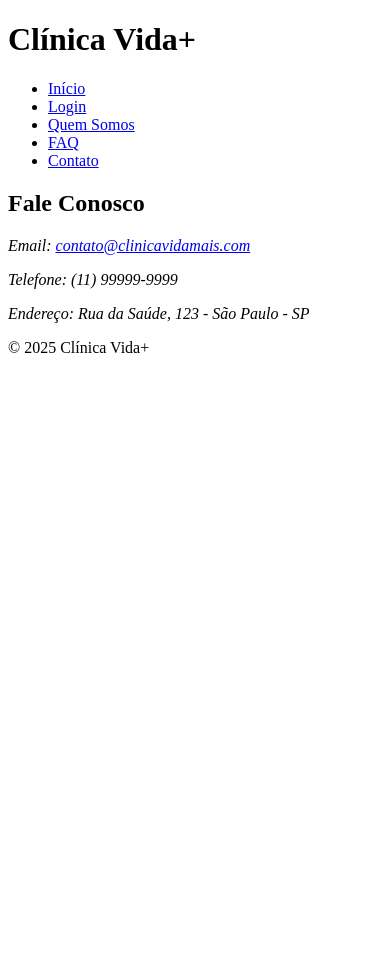
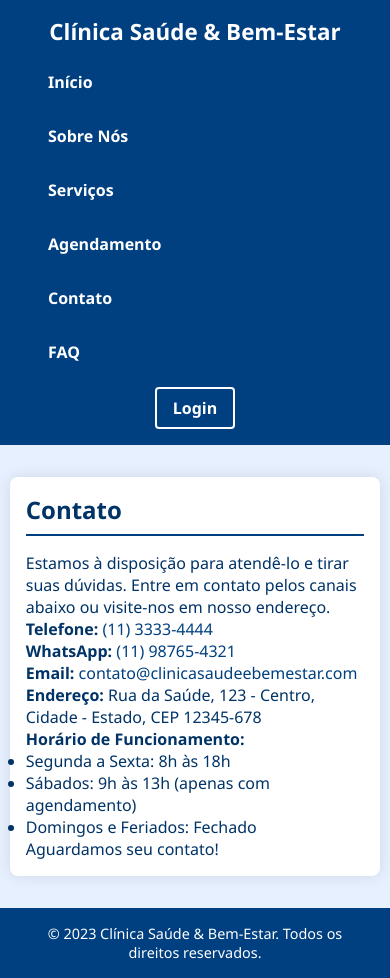
Before and after one commit to 1TDSPG-Projeto-HC/Agiliza-HC, a plain HTML site: page src/contato.html in a window 390 px wide. Before the commit the page ends 844 px from the top, so only its background shows below. Drawn offline with Linux system fonts and the light colour scheme; files that its build step writes are made by us from their sources.

Commit message:
Criação do CSS principal e atualização das páginas  FAQ , index e contato

```diff
--- a/css/style.css
+++ b/css/style.css
@@ -0,0 +1,279 @@
+ * {
+            margin: 0;
+            padding: 0;
+            box-sizing: border-box;
+        }
+
+        /* Corpo e fonte */
+        body {
+            font-family: 'Segoe UI', Tahoma, Geneva, Verdana, sans-serif;
+            background-color: #e6f0ff; /* azul clarinho */
+            color: #003366; /* azul escuro */
+            min-height: 100vh;
+            display: flex;
+            flex-direction: column;
+        }
+
+        /* Cabeçalho */
+        header {
+            background-color: #004080; /* azul escuro */
+            color: white;
+            padding: 1rem 2rem;
+            position: relative;
+            display: flex;
+            justify-content: space-between;
+            align-items: center;
+            flex-wrap: wrap;
+        }
+
+        header h1 {
+            font-size: 1.8rem;
+            margin-bottom: 0;
+            text-align: left;
+            flex-grow: 1;
+        }
+
+        /* Navegação */
+        nav ul {
+            list-style: none;
+            display: flex;
+            justify-content: center;
+            gap: 1.5rem;
+            flex-wrap: wrap;
+            padding: 0;
+        }
+
+        nav ul li a {
+            color: white;
+            text-decoration: none;
+            font-weight: 600;
+            padding: 0.5rem 1rem;
+            display: inline-block;
+            border-radius: 4px;
+            transition: background-color 0.3s ease;
+        }
+
+        nav ul li a:hover,
+        nav ul li a:focus {
+            background-color: #3399ff;
+            outline: none;
+        }
+
+        /* Container do Login */
+        .login-container {
+            margin-left: auto;
+        }
+
+        .login-button {
+            color: white;
+            text-decoration: none;
+            font-weight: 600;
+            padding: 0.5rem 1rem;
+            border: 2px solid white;
+            border-radius: 4px;
+            transition: background-color 0.3s ease, color 0.3s ease;
+            white-space: nowrap;
+        }
+
+        .login-button:hover,
+        .login-button:focus {
+            background-color: white;
+            color: #004080;
+            outline: none;
+        }
+
+        /* Área principal */
+        main {
+            flex: 1;
+            max-width: 1000px;
+            width: 90%;
+            background-color: white;
+            margin: 2rem auto;
+            padding: 2rem;
+            border-radius: 8px;
+            box-shadow: 0 0 15px rgb(0 0 0 / 0.1);
+        }
+
+        /* Títulos das seções */
+        main h2 {
+            border-bottom: 2px solid #004080;
+            padding-bottom: 0.5rem;
+            margin-bottom: 1rem;
+        }
+
+        /* Formulários */
+        .form-group {
+            margin-bottom: 1rem;
+        }
+
+        label {
+            display: block;
+            font-weight: 600;
+            margin-bottom: 0.5rem;
+        }
+
+        input[type="text"],
+        input[type="password"],
+        input[type="email"],
+        input[type="tel"],
+        input[type="date"],
+        input[type="time"],
+        textarea,
+        select {
+            width: 100%;
+            padding: 0.6rem;
+            font-size: 1rem;
+            border: 1px solid #004080;
+            border-radius: 4px;
+            transition: border-color 0.3s ease;
+        }
+
+        input[type="text"]:focus,
+        input[type="password"]:focus,
+        input[type="email"]:focus,
+        input[type="tel"]:focus,
+        input[type="date"]:focus,
+        input[type="time"]:focus,
+        textarea:focus,
+        select:focus {
+            border-color: #3399ff;
+            outline: none;
+        }
+
+        /* Botões */
+        button {
+            background-color: #004080;
+            color: white;
+            padding: 0.75rem 1.5rem;
+            font-weight: 700;
+            font-size: 1rem;
+            border: none;
+            border-radius: 5px;
+            cursor: pointer;
+            transition: background-color 0.3s ease;
+        }
+
+        button:hover,
+        button:focus {
+            background-color: #3399ff;
+            outline: none;
+        }
+
+        /* Rodapé */
+        footer {
+            background-color: #004080;
+            color: white;
+            text-align: center;
+            padding: 1rem 2rem;
+            font-size: 0.9rem;
+            margin-top: auto;
+        }
+
+        /* Links */
+        a {
+            color: #004080;
+            text-decoration: none;
+        }
+
+        a:hover,
+        a:focus {
+            color: #3399ff;
+            outline: none;
+        }
+
+        /* FAQ detalhes */
+        details summary {
+            cursor: pointer;
+            font-weight: 600;
+            padding: 0.5rem 0;
+            border-bottom: 1px solid #004080;
+        }
+
+        details p {
+            padding: 0.5rem 1rem;
+            color: #003366;
+        }
+
+        /* Estilo para lista de serviços */
+        .services-list {
+            list-style: none;
+            padding: 0;
+            margin-bottom: 1.5rem;
+        }
+
+        .services-list li {
+            background-color: #f0f8ff; /* azul bem clarinho */
+            border-left: 5px solid #004080;
+            padding: 0.8rem 1rem;
+            margin-bottom: 0.5rem;
+            border-radius: 4px;
+        }
+
+        /* Responsividade */
+
+        /* Celulares pequenos */
+        @media (max-width: 599px) {
+            nav ul {
+                flex-direction: column;
+                gap: 1rem;
+            }
+
+            main {
+                width: 95%;
+                padding: 1rem;
+            }
+
+            button {
+                width: 100%;
+                padding: 1rem;
+            }
+
+            header h1 {
+                font-size: 1.4rem;
+                text-align: center;
+                width: 100%;
+            }
+
+            header {
+                flex-direction: column;
+                align-items: flex-start;
+            }
+
+            nav {
+                width: 100%;
+                margin-top: 1rem;
+            }
+
+            nav ul {
+                justify-content: center;
+            }
+
+            .login-container {
+                margin-top: 1rem;
+                margin-left: 0;
+                width: 100%;
+                text-align: center;
+            }
+
+            .login-button {
+                display: block;
+                width: fit-content;
+                margin: 0 auto;
+            }
+        }
+
+        /* Tablets */
+        @media (min-width: 600px) and (max-width: 899px) {
+            main {
+                width: 90%;
+                padding: 1.5rem;
+            }
+        }
+
+        /* Desktops */
+        @media (min-width: 900px) {
+            main {
+                width: 75%;
+                padding: 2rem;
+            }
+        }
--- a/src/contato.html
+++ b/src/contato.html
@@ -3,33 +3,46 @@
 <head>
   <meta charset="UTF-8">
   <title>Contato - Clínica Vida+</title>
-  <link rel="stylesheet" href="style.css">
+  <link rel="stylesheet" href="/css/style.css">
 </head>
 <body>
     <header>
-    <h1>Clínica Vida+</h1>
+        <h1>Clínica Saúde & Bem-Estar</h1>
         <nav>
             <ul>
-        <li><a href="/index.html">Início</a></li>
-        <li><a href="login.html">Login</a></li>
-        <li><a href="integrantes.html">Quem Somos</a></li>
+                <li><a href="index.html">Início</a></li>
+                <li><a href="sobre.html">Sobre Nós</a></li>
+                <li><a href="servicos.html">Serviços</a></li>
+                <li><a href="agendamento.html">Agendamento</a></li>
+                <li><a href="contato.html">Contato</a></li>
                 <li><a href="faq.html">FAQ</a></li>
-        <li><a href="contato.html">Contato</a></li>
             </ul>
         </nav>
+        <div class="login-container">
+            <a href="#" class="login-button">Login</a>
+        </div>
     </header>
+
     <main>
         <section>
-      <h2>Fale Conosco</h2>
-      <address>
-        <p>Email: <a href="mailto:contato@clinicavidamais.com">contato@clinicavidamais.com</a></p>
-        <p>Telefone: (11) 99999-9999</p>
-        <p>Endereço: Rua da Saúde, 123 - São Paulo - SP</p>
-      </address>
+            <h2>Contato</h2>
+            <p>Estamos à disposição para atendê-lo e tirar suas dúvidas. Entre em contato pelos canais abaixo ou visite-nos em nosso endereço.</p>
+            <p><strong>Telefone:</strong> <a href="tel:+551133334444">(11) 3333-4444</a></p>
+            <p><strong>WhatsApp:</strong> <a href="https://wa.me/5511987654321" target="_blank">(11) 98765-4321</a></p>
+            <p><strong>Email:</strong> <a href="mailto:contato@clinicasaudeebemestar.com">contato@clinicasaudeebemestar.com</a></p>
+            <p><strong>Endereço:</strong> Rua da Saúde, 123 - Centro, Cidade - Estado, CEP 12345-678</p>
+            <p><strong>Horário de Funcionamento:</strong></p>
+            <ul>
+                <li>Segunda a Sexta: 8h às 18h</li>
+                <li>Sábados: 9h às 13h (apenas com agendamento)</li>
+                <li>Domingos e Feriados: Fechado</li>
+            </ul>
+            <p>Aguardamos seu contato!</p>
         </section>
     </main>
+
     <footer>
-    <p>&copy; 2025 Clínica Vida+</p>
+        <p>&copy; 2023 Clínica Saúde & Bem-Estar. Todos os direitos reservados.</p>
     </footer>
 </body>
 </html>
```
Also changed, not shown: index.html (+16 -10 lines), src/FAQ.html (+35 -12 lines). Lines whose indentation alone changed are shown as unchanged.
